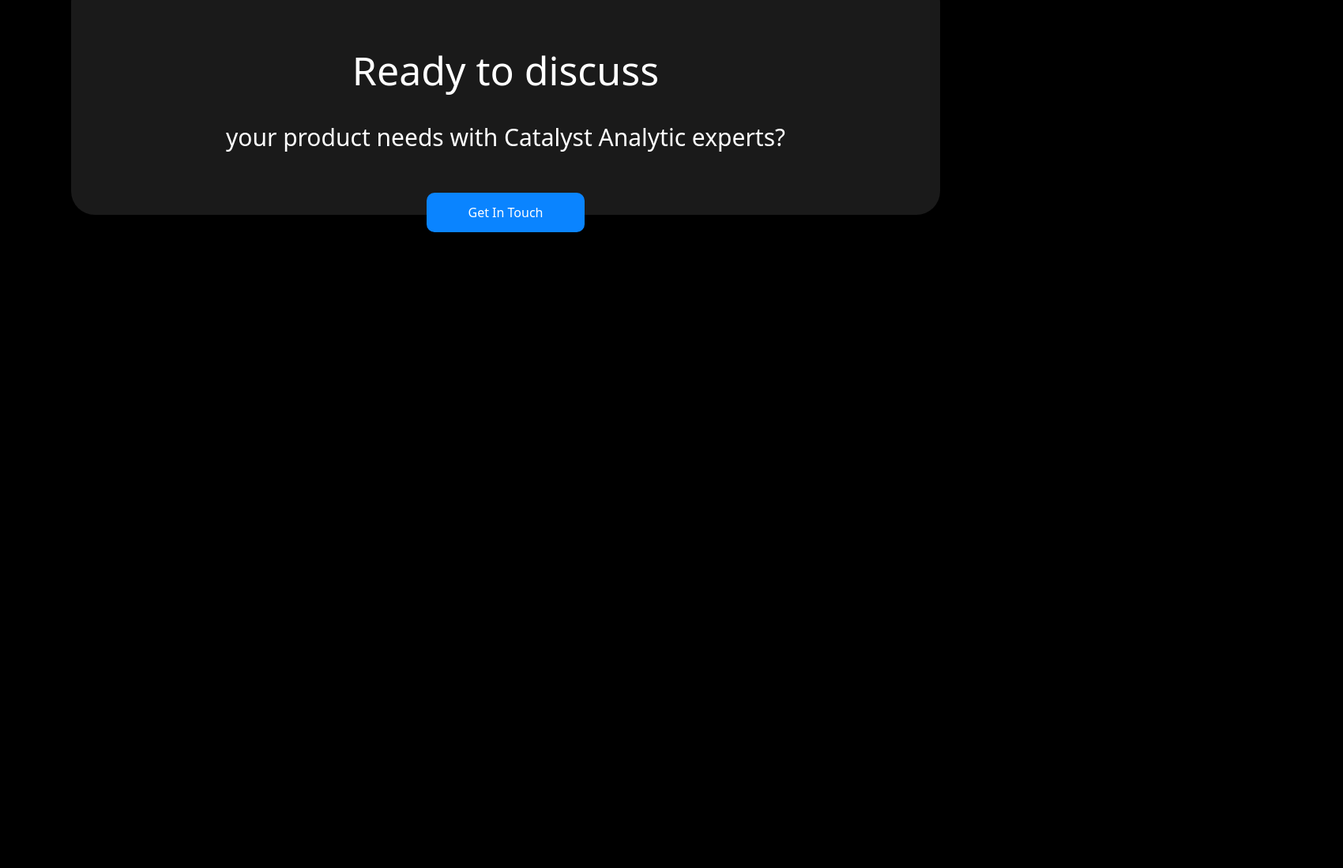
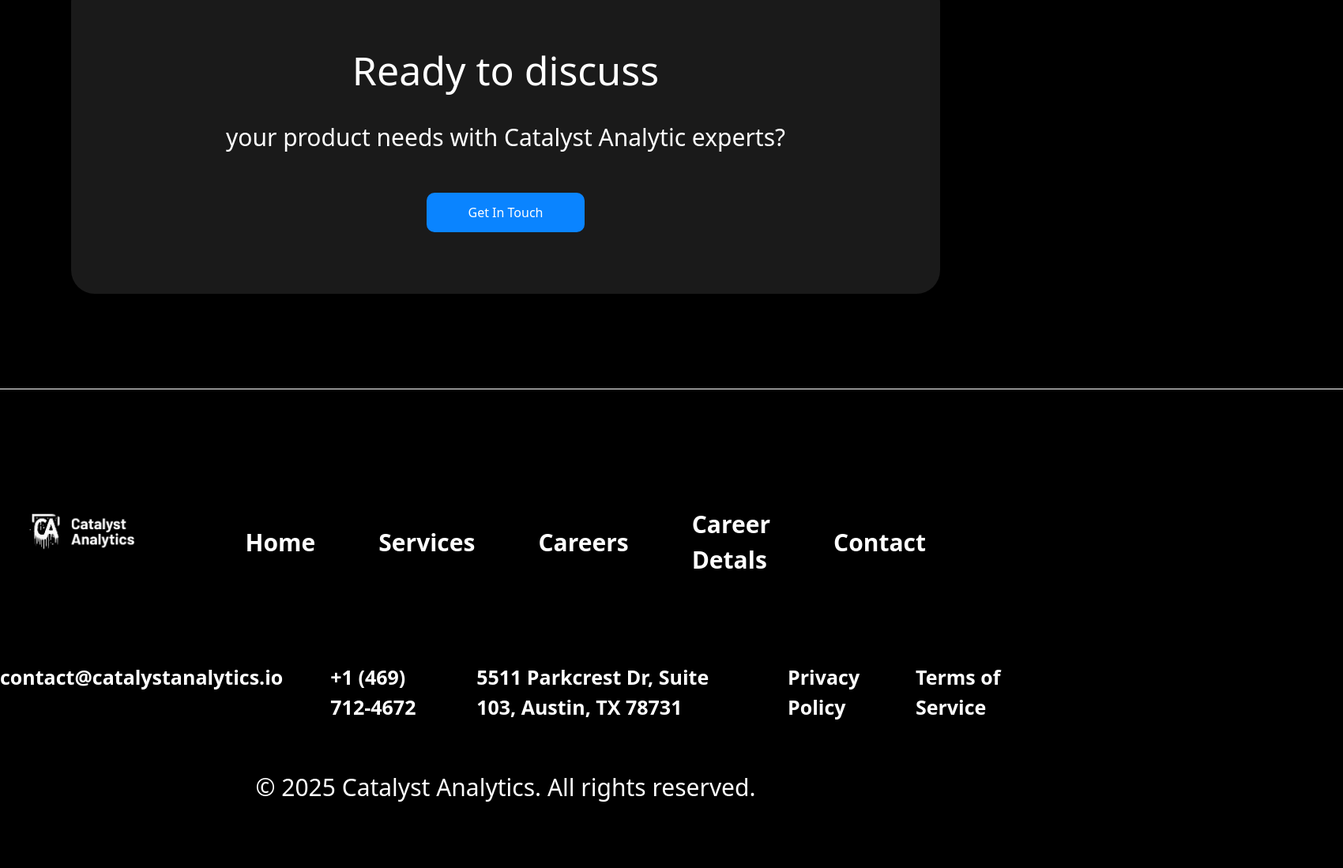
Before and after one commit to Sulaimonov287/exam, a website: page index3.html in a window 1280 px wide. Shown: the part 2341-3440 px from the top of the page at 79% size, 1700 px wide, since content can reach past the window. Before the commit the page ends 2635 px from the top, so only its background shows below. Drawn offline with Linux system fonts and the light colour scheme.

Commit message:
Last commit for page3

```diff
--- a/index3.html
+++ b/index3.html
@@ -143,12 +143,42 @@
 
 </div>
 
-<div class="bg-[#1A1A1A] w-[1100px] h-[300px] text-center p-20 m-auto rounded-[30px] mt-40">
+<div class="bg-[#1A1A1A] w-[1100px] h-[400px] text-center p-20 m-auto rounded-[30px] mt-40">
     <h1 class="text-[50px] text-[white] ">Ready to discuss</h1> <br>
     <h1 class="text-[30px] text-[white]">your product needs with Catalyst Analytic experts?</h1> <br> <br>
             <button class="w-[200px] h-[50px] bg-[#0A84FF] text-[white] rounded-[10px] m-auto">Get In Touch</button>
 
 </div>
+
+
+<hr class="text-[white] mt-30 w-[1700px] m-auto">
+<div class="flex justify-center gap-35 p-7 mt-30 ">
+
+        <div>
+            <img class="w-[200px]" src="./src/Logo (3).png" alt="">
+        </div>
+        <div class="text-[white] flex gap-20 items-center">
+            <a class="text-[30px] font-bold" href="./index.html">Home</a>
+            <a class="text-[30px] font-bold" href="./index2.html">Services</a>
+            <a class="text-[30px] font-bold" href="./index3.html">Careers</a>
+            <a class="text-[30px] font-bold" href="./index4.html">Career Detals</a>
+            <a class="text-[30px] font-bold" href="./index5.html">Contact</a>
+            <div>
+                <img src="./src/Sub Container.png" alt="">
+            </div>
+        </div>
+    </div>
+
+<div class="flex justify-center gap-15 mt-20">
+    <h1 class="text-[25px] text-[white] font-bold">contact@catalystanalytics.io</h1>
+    <h1 class="text-[25px] text-[white] font-bold">+1 (469) 712-4672</h1>
+    <h1 class="text-[25px] text-[white] font-bold">5511 Parkcrest Dr, Suite 103, Austin, TX 78731</h1>
+    <h1 class="text-[25px] text-[white] font-bold">Privacy Policy</h1>
+    <h1 class="text-[25px] text-[white] font-bold">Terms of Service</h1>
+</div>
+<h1 class="text-[30px] text-[white] text-center mt-15 pb-20">© 2025 Catalyst Analytics. All rights reserved.</h1>
+
+
 
 
 
```
Also changed, not shown: src/output.css.
